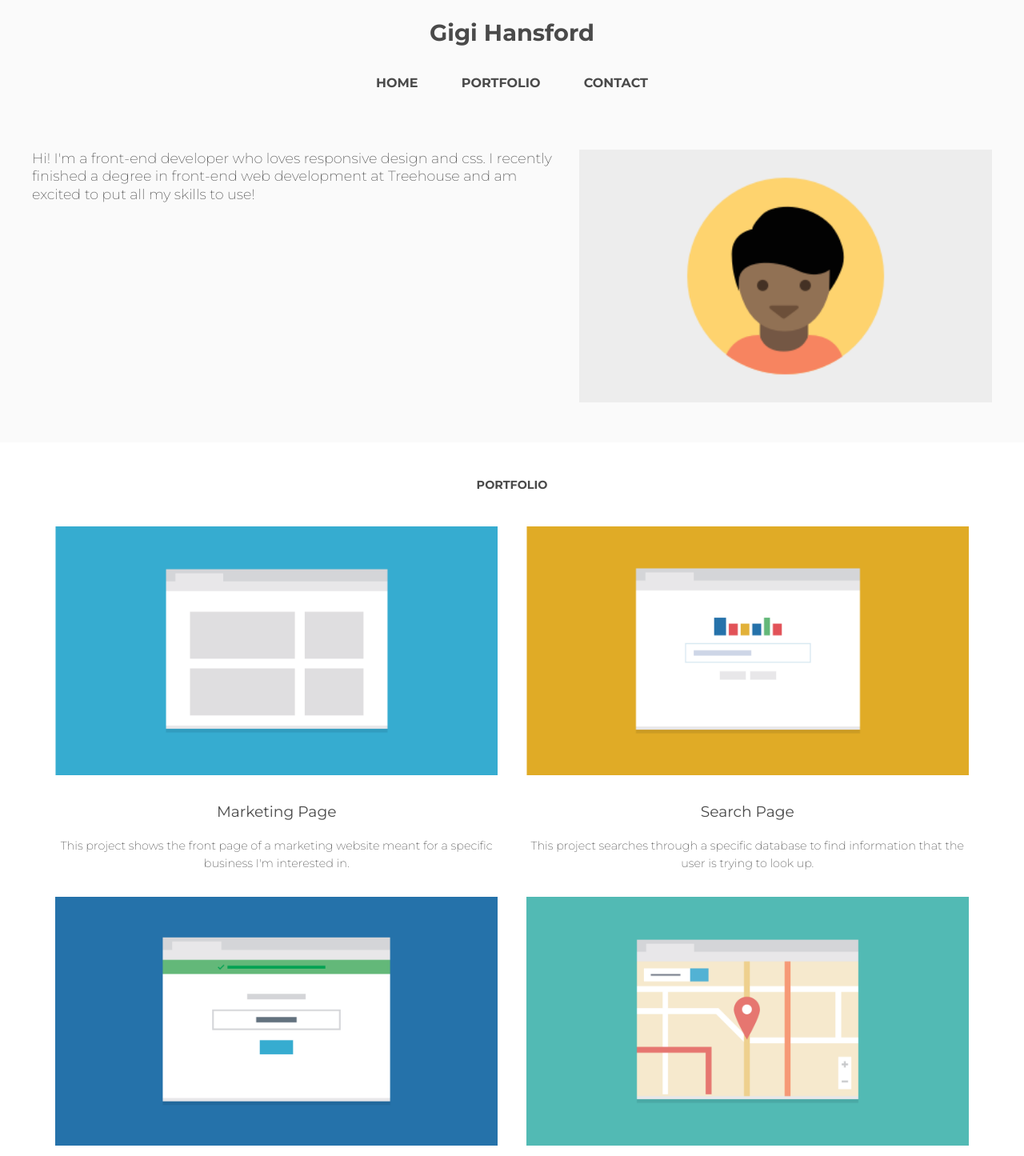
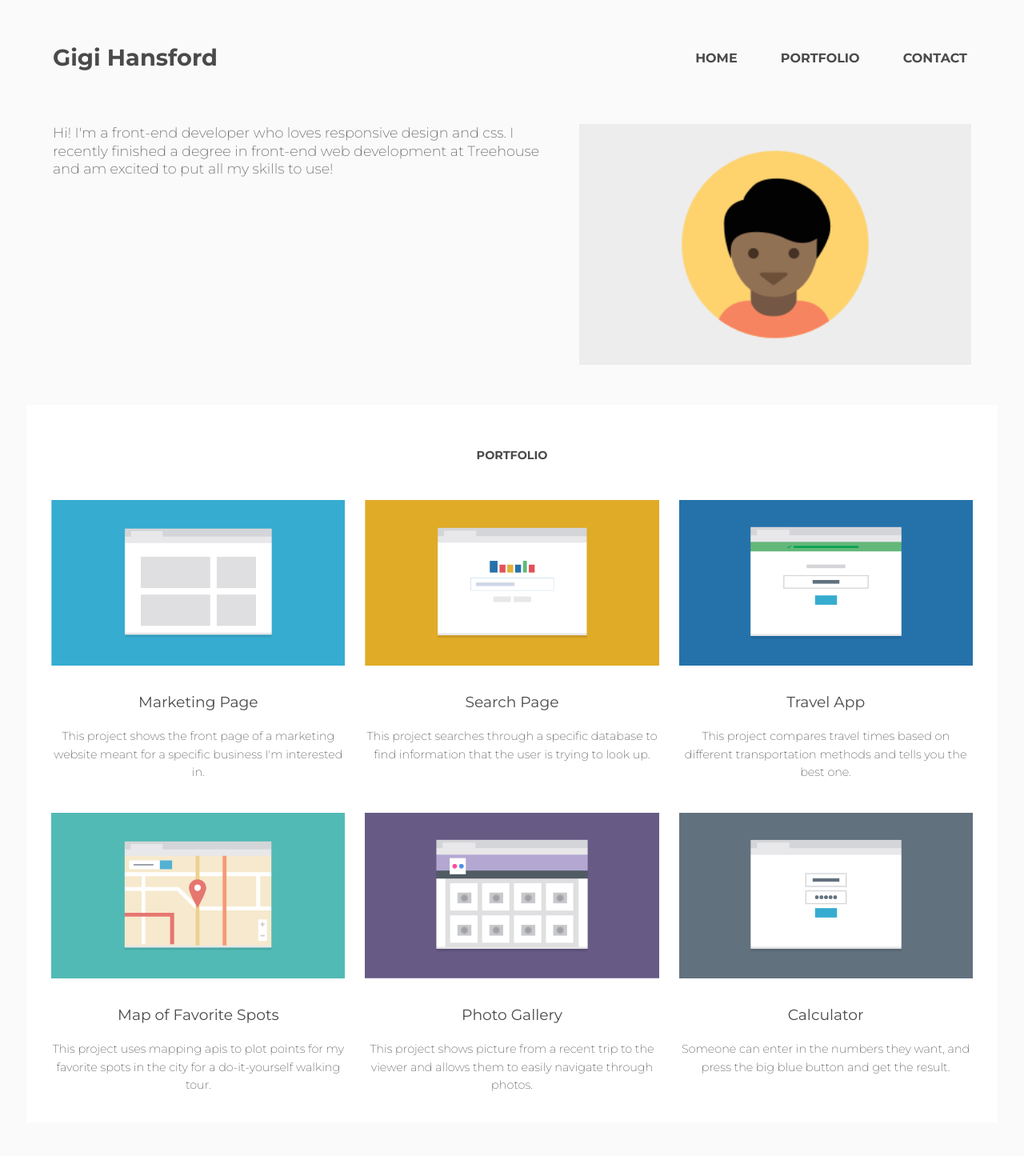
Before and after one commit to GigiHansford/GH-Techdegree-Project-2, a plain HTML site: page index.html in a window 1280 px wide. Shown: the top 1445 px of the page at 80% size. Drawn offline with Linux system fonts and the light colour scheme.

Commit message:
Added Styles for 1024px

```diff
--- a/css/styles.css
+++ b/css/styles.css
@@ -135,7 +135,7 @@ footer {
 }
 
 
-/********************** Media Queries ***********************/
+/********************** Media Query for 768px ***********************/
 
 @media screen and (min-width: 768px) {
 
@@ -158,6 +158,9 @@ footer {
 
 /********************** 768 Class Styles ***********************/
 
+  .name {
+    padding-top: 60px;
+  }
 
   .intro p {
     float: left;
@@ -208,3 +211,58 @@ footer {
   }
 
 }
+
+
+/********************** Media Query for 1024px ***********************/
+
+@media screen and (min-width: 1024px) {
+
+/********************** 768 Main Styles ***********************/
+
+  #full-background {
+    background: #fafafa;
+    padding: 1px;
+  }
+
+
+/********************** 1024 Class Styles ***********************/
+
+  .name {
+    float: left;
+    padding-left: 65px;
+    margin: 0;
+  }
+
+  .main-nav {
+    float: right;
+    padding: 40px 0px;
+    margin-right: 45px;
+  }
+
+  .wrapper-white {
+    max-width: 95%;
+    background: white;
+    margin: 0 auto;
+    padding: 10px;
+  }
+
+  .intro p {
+    padding: 10px 20px 10px 65px;
+    font-size: 1.1rem;
+  }
+
+  .profile-pic {
+    padding-right: 65px;
+    padding-top: 10px;
+  }
+
+  .portfolio-col {
+    width: 35%;
+    padding: 5px;
+  }
+
+   .wrapper-contact {
+    padding-bottom: 0px;
+  }
+
+}
--- a/index.html
+++ b/index.html
@@ -13,6 +13,7 @@
 
 <!--Wrapper 1--------------------------------------------------------------------->
 
+  <div id="full-background">
     <div class="wrapper-grey clearfix">
 
       <header class="clearfix">
@@ -106,6 +107,7 @@
         </nav>
       </footer>
     </div>
+  </div>
 
 </body>
 </html>
```
Lines whose indentation alone changed are shown as unchanged.
